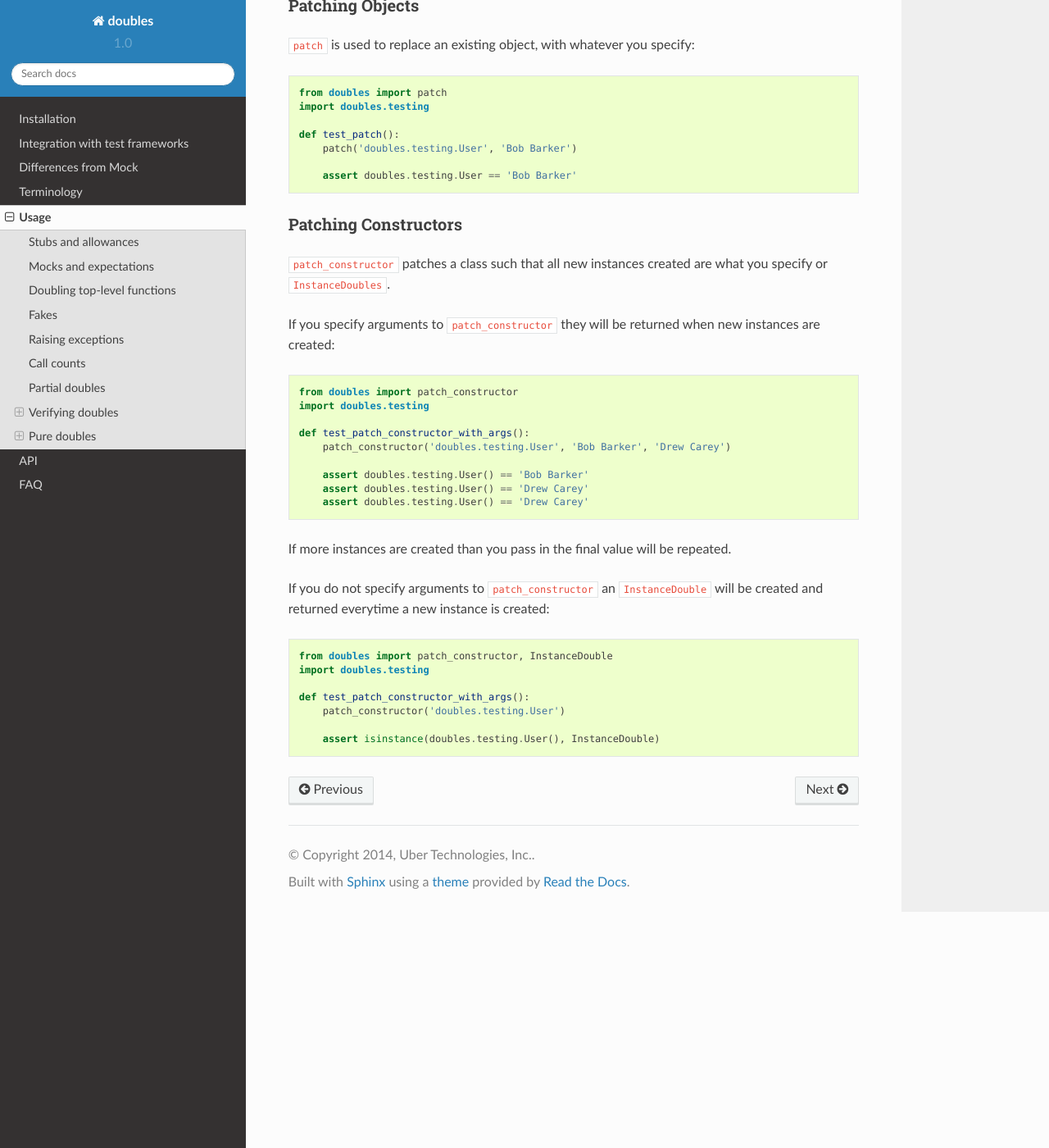
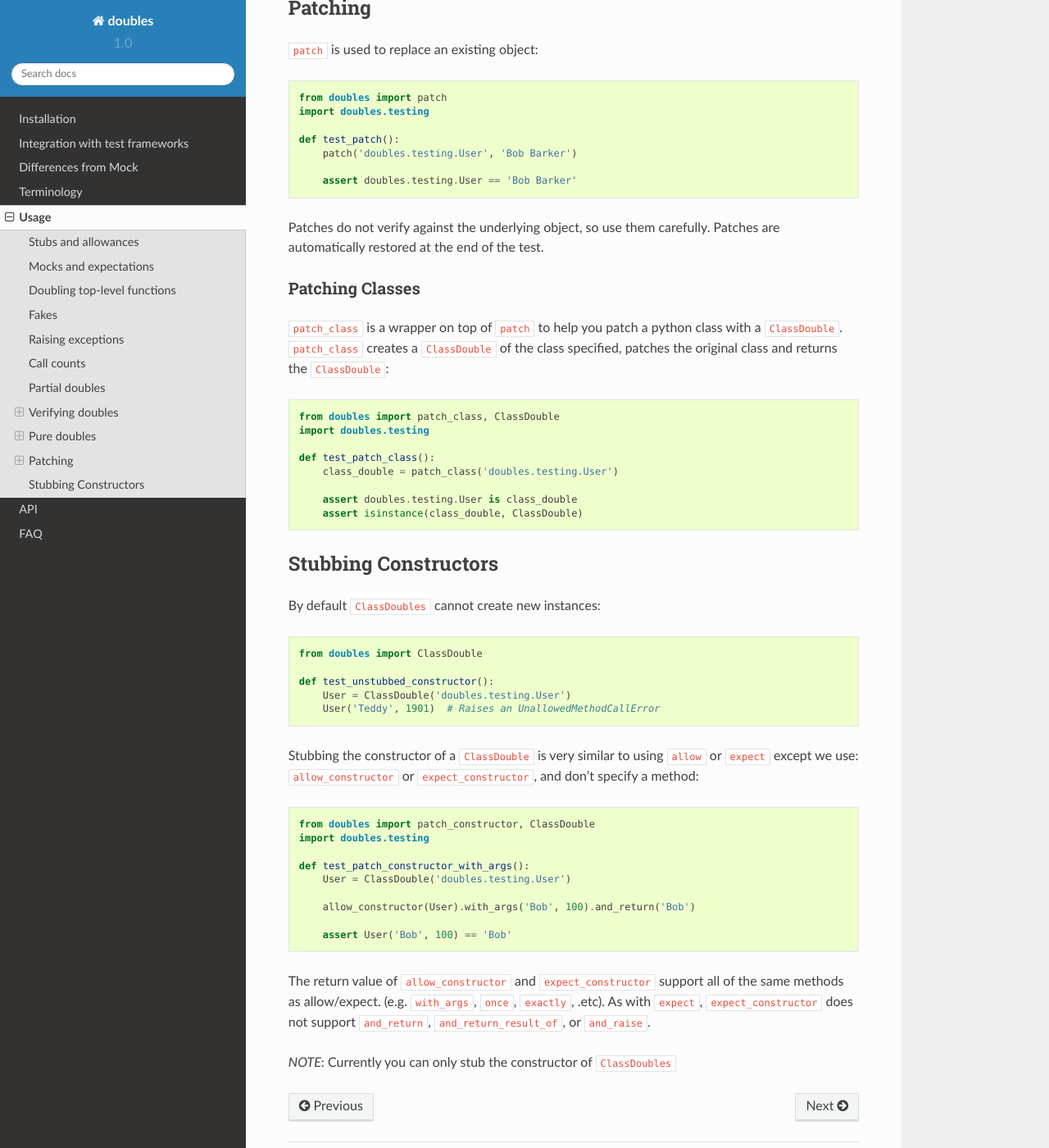
Before and after one commit to uber/doubles, a Sphinx documentation site: the page built from docs/source/usage.rst, in a window 1280 px wide and 1400 px high, scrolled down 9860 px. Shown: the whole window at 82% size. Built offline with Sphinx 7.4.7 and the Read the Docs theme 2.0.0, drawn with Linux system fonts in a browser that asks for light colours.

Commit message:
update docs

```diff
--- a/docs/source/usage.rst
+++ b/docs/source/usage.rst
@@ -344,6 +344,7 @@ ClassDouble
 
       allow(User).to_call('find_by_foo')
 
+
 ObjectDouble
 ++++++++++++
 
@@ -382,10 +383,10 @@ If you ever want to to clear all allowances and expectations you have set on an
 
         clear(some_object)
 
-Patching Objects
-++++++++++++++++
+Patching
+--------
 
-``patch`` is used to replace an existing object, with whatever you specify::
+``patch`` is used to replace an existing object::
 
     from doubles import patch
     import doubles.testing
@@ -395,31 +396,46 @@ Patching Objects
 
         assert doubles.testing.User == 'Bob Barker'
 
-Patching Constructors
-+++++++++++++++++++++
+Patches do not verify against the underlying object, so use them carefully.  Patches are automatically restored at the end of the test.
 
-``patch_constructor`` patches a class such that all new instances created are what you specify or ``InstanceDoubles``.
+Patching Classes
+++++++++++++++++
+``patch_class`` is a wrapper on top of ``patch`` to help you patch a python class with a ``ClassDouble``.  ``patch_class`` creates a ``ClassDouble`` of the class specified, patches the original class and returns the ``ClassDouble``::
 
-If you specify arguments to ``patch_constructor`` they will be returned when new instances are created::
 
-    from doubles import patch_constructor
+    from doubles import patch_class, ClassDouble
+    import doubles.testing
+
+    def test_patch_class():
+        class_double = patch_class('doubles.testing.User')
+
+        assert doubles.testing.User is class_double
+        assert isinstance(class_double, ClassDouble)
+
+Stubbing Constructors
+---------------------
+
+By default ``ClassDoubles`` cannot create new instances::
+
+    from doubles import ClassDouble
+
+    def test_unstubbed_constructor():
+        User = ClassDouble('doubles.testing.User')
+        User('Teddy', 1901)  # Raises an UnallowedMethodCallError
+
+Stubbing the constructor of a ``ClassDouble`` is very similar to using ``allow`` or ``expect`` except we use: ``allow_constructor`` or ``expect_constructor``, and don't specify a method::
+
+    from doubles import patch_constructor, ClassDouble
     import doubles.testing
 
     def test_patch_constructor_with_args():
-        patch_constructor('doubles.testing.User', 'Bob Barker', 'Drew Carey')
+        User = ClassDouble('doubles.testing.User')
 
-        assert doubles.testing.User() == 'Bob Barker'
-        assert doubles.testing.User() == 'Drew Carey'
-        assert doubles.testing.User() == 'Drew Carey'
+        allow_constructor(User).with_args('Bob', 100).and_return('Bob')
 
-If more instances are created than you pass in the final value will be repeated.
+        assert User('Bob', 100) == 'Bob'
 
-If you do not specify arguments to ``patch_constructor`` an ``InstanceDouble`` will be created and returned everytime a new instance is created::
+The return value of ``allow_constructor`` and ``expect_constructor`` support all of the same methods as allow/expect. (e.g. ``with_args``, ``once``, ``exactly``, .etc).  As with ``expect``, ``expect_constructor`` does not support ``and_return``, ``and_return_result_of``, or ``and_raise``.
 
-    from doubles import patch_constructor, InstanceDouble
-    import doubles.testing
 
-    def test_patch_constructor_with_args():
-        patch_constructor('doubles.testing.User')
-
-        assert isinstance(doubles.testing.User(), InstanceDouble)
+*NOTE*: Currently you can only stub the constructor of ``ClassDoubles``
```
Also changed, not shown: docs/source/faq.rst (+21 -10 lines), 5 other files.
